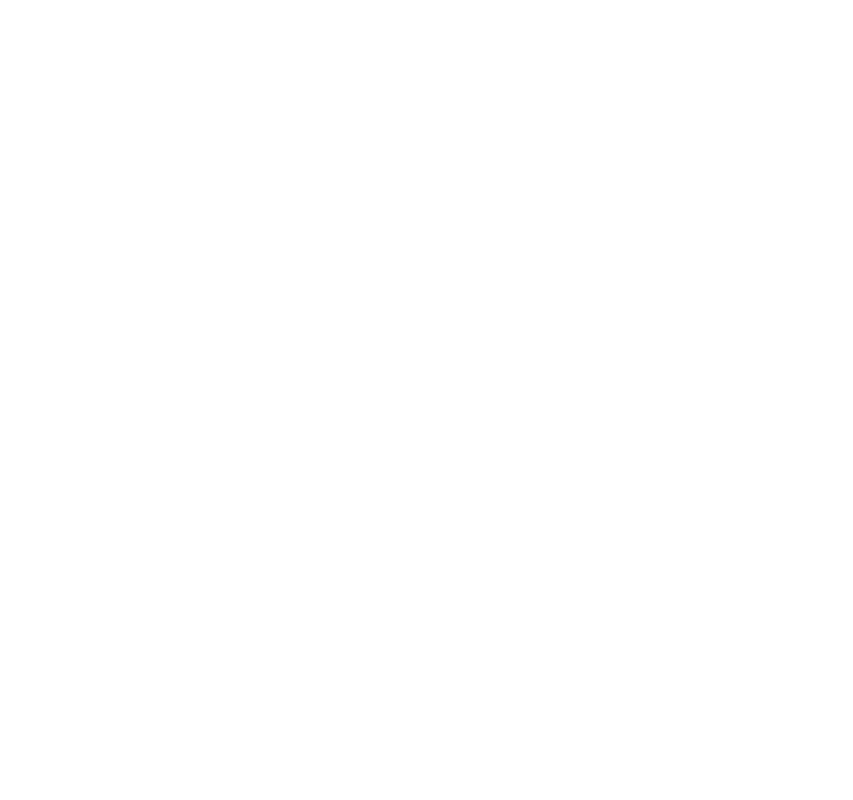
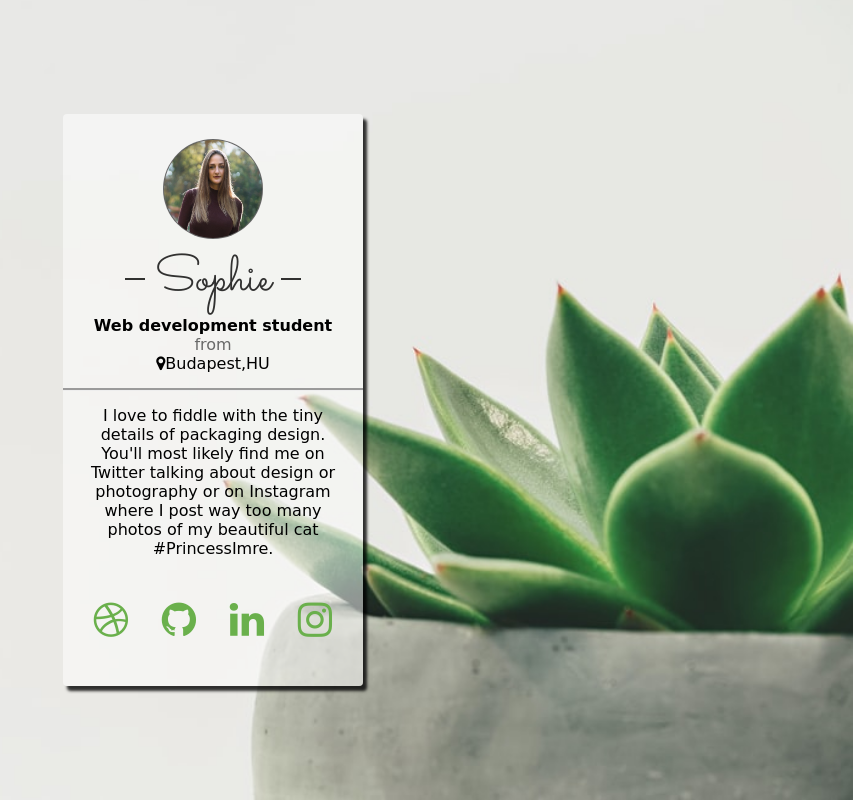
Before and after one commit to Sophie187/simple-quote-page, a plain HTML site: page index.html in a window 1280 px wide. Shown: the whole page, without its empty margins (427-1280 px from the left). Drawn offline with Linux system fonts and the light colour scheme; a web font is replaced by a local one.

Commit message:
add contact page

```diff
--- a/index.html
+++ b/index.html
@@ -1,13 +1,40 @@
 <!DOCTYPE html>
-<html>
+<html lang="en">
 <head>
-  <meta charset="utf-8">
-  <title></title>
-  <meta name="viewport" content="width=device-width, initial-scale=1">
-</head>
-<body>
+  <title>Sophie</title>
+  <link rel="stylesheet" href="main.css">
+  <link href="https://maxcdn.bootstrapcdn.com/font-awesome/4.7.0/css/font-awesome.min.css" rel="stylesheet">
+  <link href="https://fonts.googleapis.com/css2?family=Sacramento&display=swap" rel="stylesheet">
+  <link href="https://fonts.googleapis.com/css2?family=Shadows+Into+Light+Two&display=swap" rel="stylesheet">
+  <script> src="https://cdnjs.cloudflare.com/ajax/libs/font-awesome/5.14.0/css/all.min.css"</script>
 
 
-
+  </head>
+<body>
+<div class="profile-card">
+    <div class="head">
+      <div class="profile-image">
+        <img src="assets/me.jpg" alt="Sophie">
+      </div>
+      <div class="name-headline">
+        <div id="line">
+      <h1>Sophie</h1>
+        <h2>Web development student</h2>
+        <span>from</span>
+        <p><i class="fa fa-map-marker"></i>Budapest,HU</p>
+        </div>
+      </div>
+   </div>
+   <div class="content">
+     <p class="about">
+     I love to fiddle with the tiny details of packaging design. You'll most likely find me on Twitter talking about design or photography or on Instagram where I post way too many photos of my beautiful cat #PrincessImre.
+   </p>
+      <div class="contact">
+    <a href="https://www.instagram.com/"><i class="fa fa-dribbble"></i></a>
+    <a href="#"><i class="fa fa-github"></i></a>
+    <a href="#"><i class="fa fa-linkedin"></i></a>
+    <a href="#"><i class="fa fa-instagram"></i></a>
+   </div>
+ </div>
 </body>
-</html>
+	</html>
--- a/main.css
+++ b/main.css
@@ -0,0 +1,180 @@
+/* CSS reset */
+
+* {
+  margin: 0;
+  padding: 0;
+  box-sizing: border-box;
+  font-size: 100%;
+}
+
+/* Position */
+
+
+body {
+  display: flex;
+  justify-content: center;
+  align-items: center;
+	height: 100vh;
+
+}
+
+img {
+  padding: 1px;
+  background-color: #666;
+  transition: 0.8s ease-in-out;
+  border-radius: 50%;
+  width: 100px;
+  height: 100px;
+  margin-top: 25px;
+
+
+}
+
+.head, .links {
+  text-align: center;
+
+}
+
+
+.head, .about {
+  margin-bottom: 5%;
+	font-family: 'Handlee', cursive;
+
+}
+
+.content {
+  padding: 5% 5%;
+	border-top: groove;
+	text-align: center;
+
+}
+
+/* Style */
+
+body {
+  background: url('assets/plant.jpg') no-repeat center center fixed;
+  background-size: cover;
+  background-position: bottom;
+}
+
+.profile-card {
+  background-color: hsla(0, 0%, 100%, .5);
+  border-radius: 4px;
+  box-shadow: hsla(0, 0%, 0%, .8) 4px 5px 3px;
+	max-width: 300px;
+
+}
+
+
+img:hover {
+	box-shadow: 3px 2px 2px black;
+	transform: scale(1.2, 1.2);
+  transition: 0.8s ease-in-out;
+
+}
+
+
+h1 {
+	display: inline;
+	position: relative;
+	font: 50px Helvetica, Sans-Serif;
+	letter-spacing: 0px;
+	color: black;
+	opacity: 0.8;
+	font-family: 'Sacramento', cursive;
+}
+
+h1::before {
+  content: "";
+  width: 20px;
+  border-bottom: 2px solid black;
+  position: absolute;
+  left: -30px;
+  top: calc(50% - 1px);
+}
+
+h1::after {
+  content: "";
+  width: 20px;
+  border-bottom: 2px solid black;
+  position: absolute;
+  right: -30px;
+  top: calc(50% - 1px);
+}
+
+h2 {
+  font-family: 'Shadows Into Light Two', cursive;
+}
+
+span {
+   font-family: 'Shadows Into Light Two', cursive;
+   color: dimgray;
+}
+
+p {
+     font-family: 'Shadows Into Light Two', cursive;
+
+}
+
+i:hover {
+  color: #6ab04c;
+  transform: scale(1.2, 1.2);
+  transition: 0.8s ease-in-out;
+
+}
+
+
+.about {
+  font-family: 'Shadows Into Light Two', cursive;
+
+}
+
+
+/* Contact buttons */
+
+.contact a{
+  display: inline;
+  font-size: 40px;
+  width: 40px;
+  height: 40px;
+  line-height: 100px;
+  text-align: center;
+  color: #6ab04c;
+  margin: 0 12px;
+  transition: .2s linear;
+  position: relative;
+}
+
+.contact a::before, .contact a::after{
+  content: '';
+  position: absolute;
+  box-sizing: border-box;
+  width: 100%;
+  height: 100%;
+  left: 0;
+  top: 0;
+  transition: .2s linear;
+}
+
+a:hover i{
+  transform: scale(.8);
+}
+
+.contact a:hover::before{
+  border-left: 3px solid;
+  border-right: 3px solid;
+  transform: skewX(20deg);
+}
+
+.contact a:hover::after{
+  border-top: 3px solid;
+  border-bottom: 3px solid;
+  transform: skewY(-20deg);
+}
+
+.contact i {
+  width: 40px;
+  height: 40px;
+
+  transition: .2s linear;
+}
```
Also changed, not shown: 1 other file.
